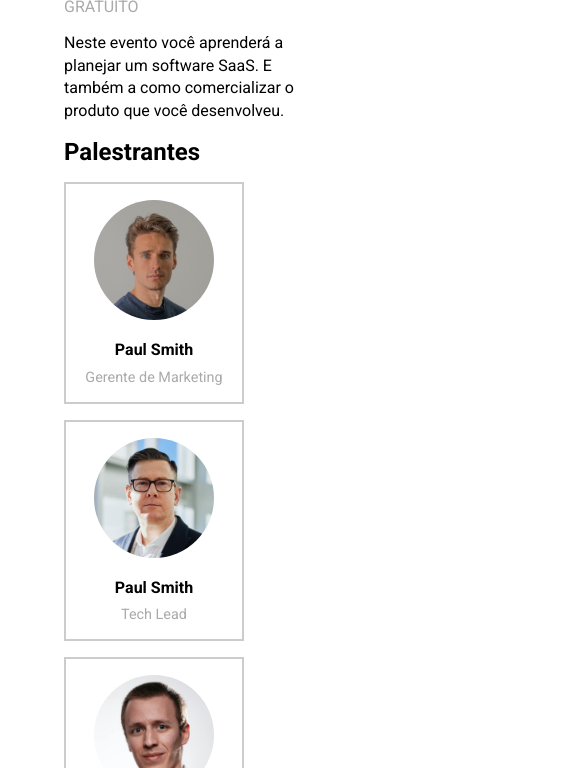
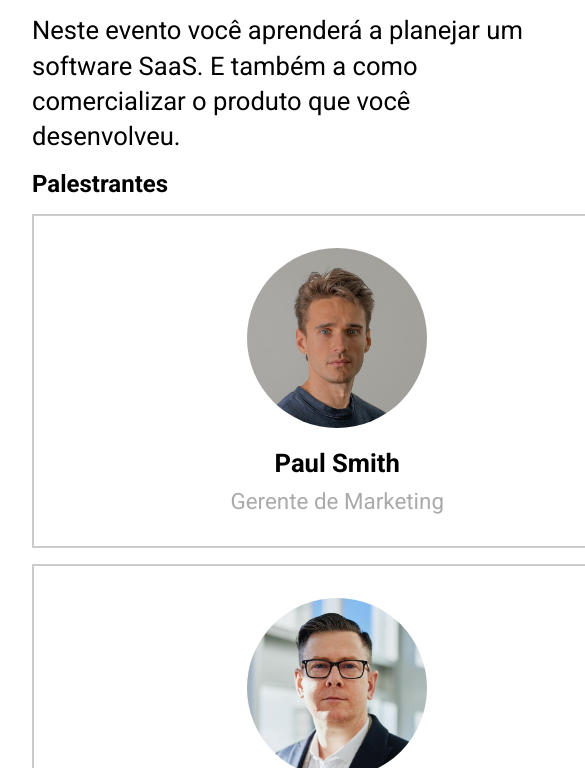
Before and after one commit to CaioCostaC/Webnar, a plain HTML site: page index.html in a window 390 px wide. Shown: the part 355-1123 px from the top of the page, 585 px wide, since content can reach past the window. Drawn offline with Linux system fonts and the light colour scheme.

Commit message:
Responsividade da página

```diff
--- a/style.css
+++ b/style.css
@@ -141,3 +141,44 @@ body{
 #beneficios li{
     margin-bottom: 0.5rem;
 }
+
+@media (max-width: 450px){
+    body{
+        flex-direction: column;
+    }
+    #about-container{
+        padding: 2rem;
+        padding-bottom: 0;
+    }
+    #about-container h2{
+        font-size: 3rem;
+    }
+    #exclusive, #date{
+        font-size: 1.4rem;
+    }
+    #description{
+        font-size: 1.6rem;
+        line-height: 2.2rem;
+    }
+    #cards-container{
+        flex-direction: column;
+    }
+    .cards-users{
+        width: 100%;
+        padding: 2rem;
+    }
+    .cards-users img{
+        width: 180px;
+    }
+    .cards-users .user-name{
+        font-size: 1.6rem;
+    }
+    .cards-users .role{
+        font-size: 1.4rem;
+    }
+    #forms{
+        padding: 2rem;
+        margin: 2rem;
+    }
+
+}
```
